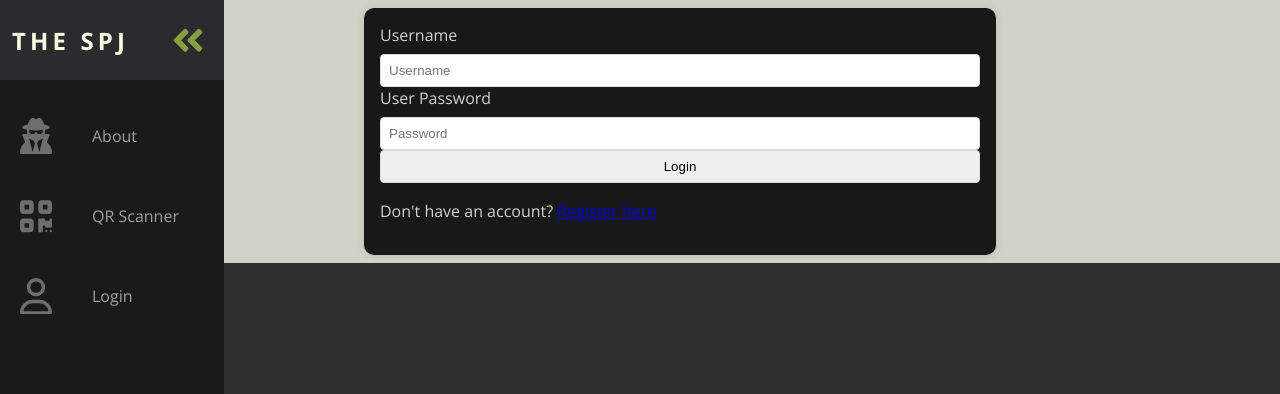
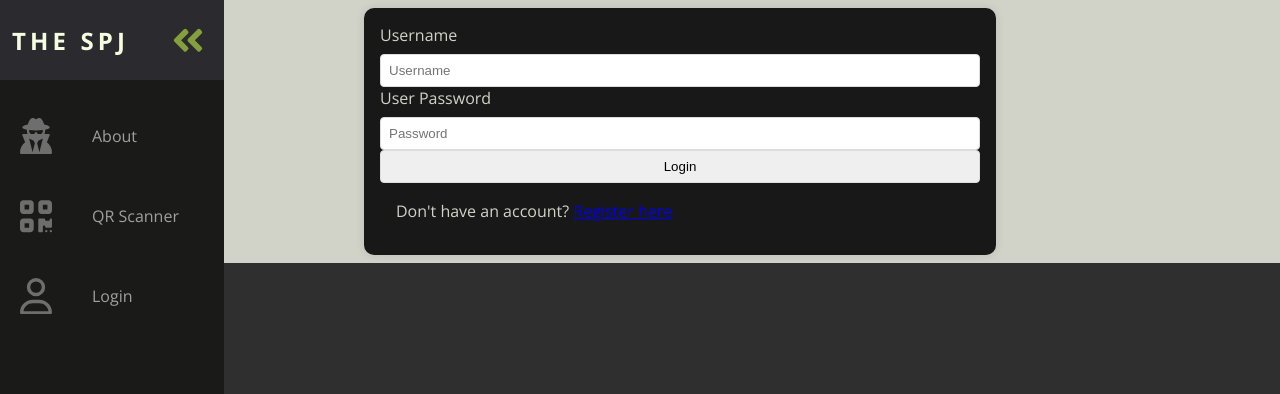
Before and after one commit to medex256/BinDesignWebApp, a Flask app: page /login in a window 1280 px wide. Shown: the top 394 px of the page. Run offline with Flask 3, Linux system fonts and the light colour scheme.

Commit message:
add padding

```diff
--- a/static/style.css
+++ b/static/style.css
@@ -66,6 +66,7 @@
 
   p {
     line-height: 1.5;
+    padding-left: 1rem;
   }
 
   .container {
```
